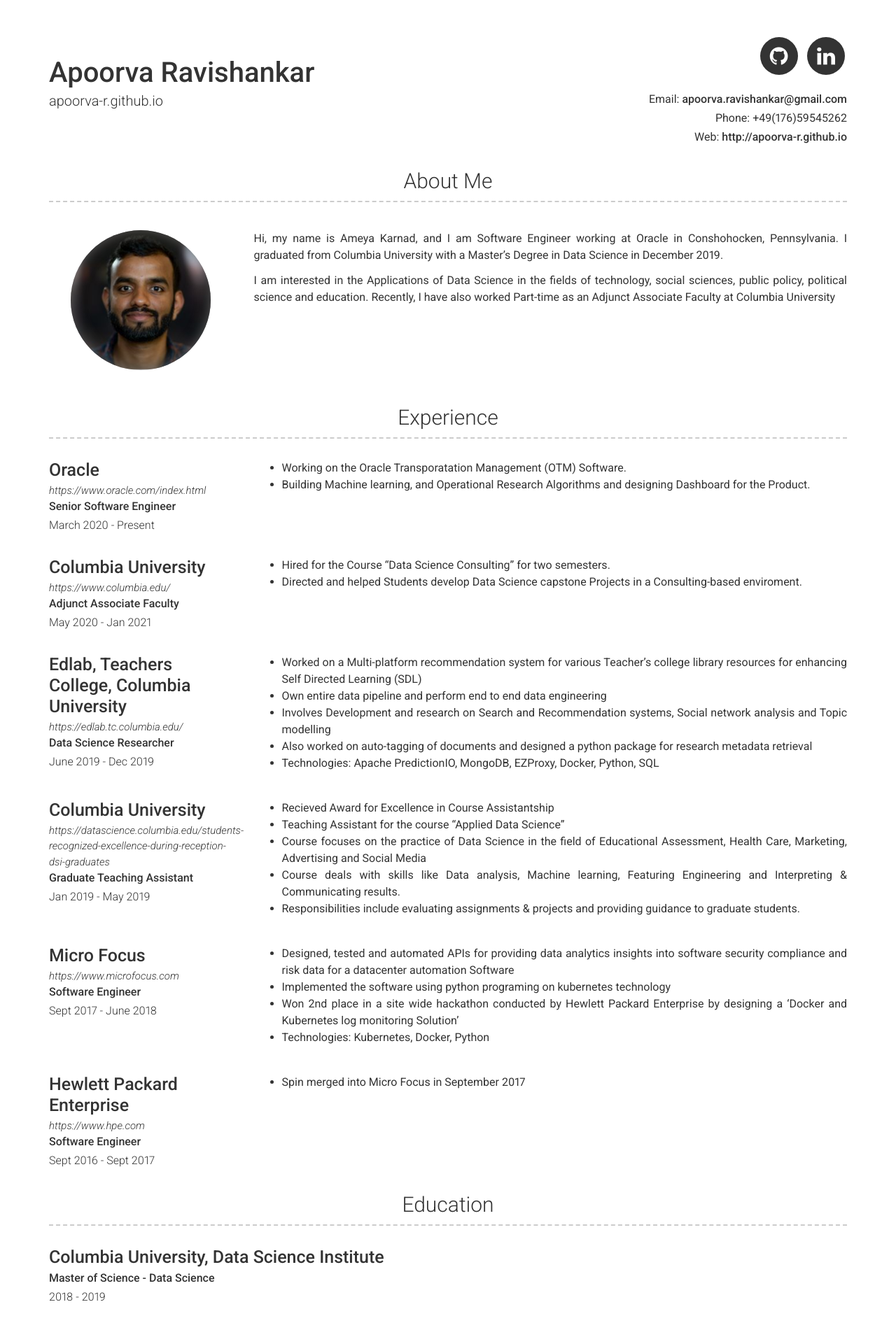
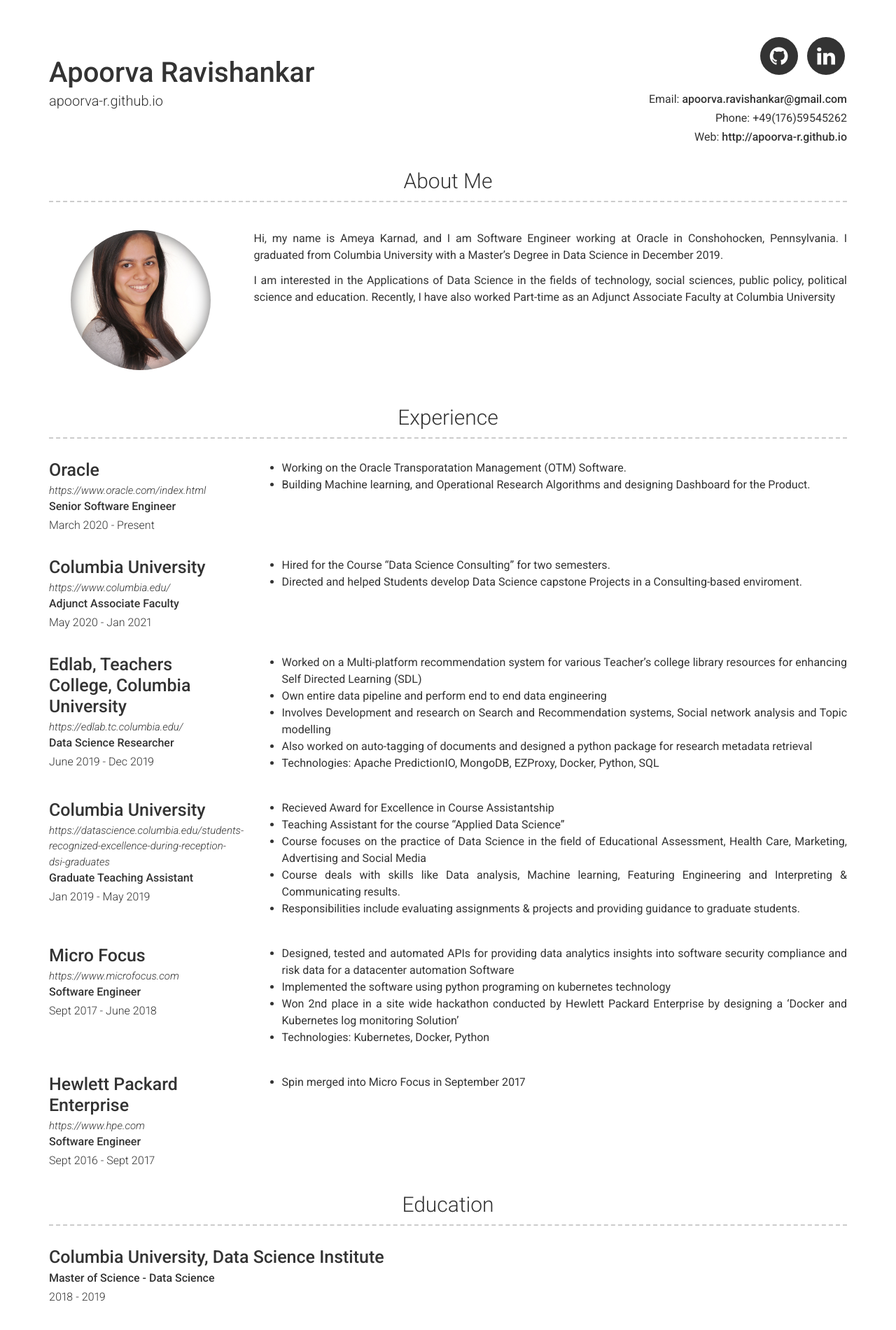
Before and after one commit to apoorva-r/apoorva-r.github.io, a Jekyll site: the page built from index.md, in a window 1280 px wide. Shown: the top 1901 px of the page at 70% size. Built offline with Jekyll 4.4.1, drawn with Linux system fonts in a browser that asks for light colours.

Commit message:
Add profile picture

```diff
--- a/_config.yml
+++ b/_config.yml
@@ -17,7 +17,7 @@ linkedin_username: apoorvaravishankar
 #download_resume: columbia.jpg
 
 about_title: About Me
-about_profile_image: ameya.PNG
+about_profile_image: images/ApoorvaR.jpg
 about_content: | # this will include new lines to allow paragraphs
   Hi, my name is Ameya Karnad, and I am Software Engineer working at Oracle in Conshohocken, Pennsylvania. I graduated from Columbia University with a Master's Degree in Data Science in December 2019.
 
```
Also changed, not shown: images/ApoorvaR.jpg (added).
